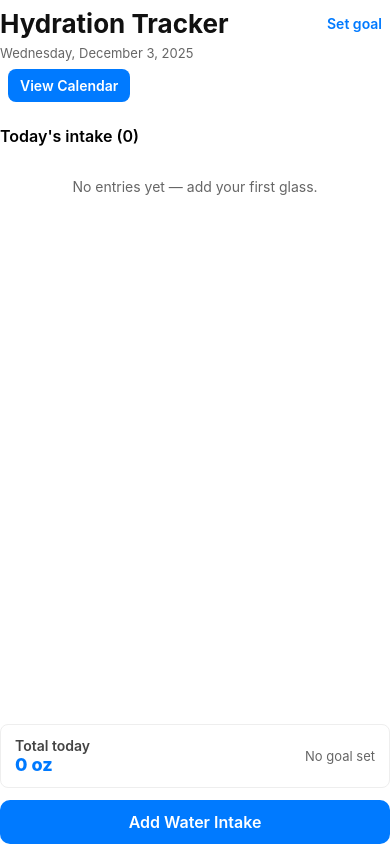
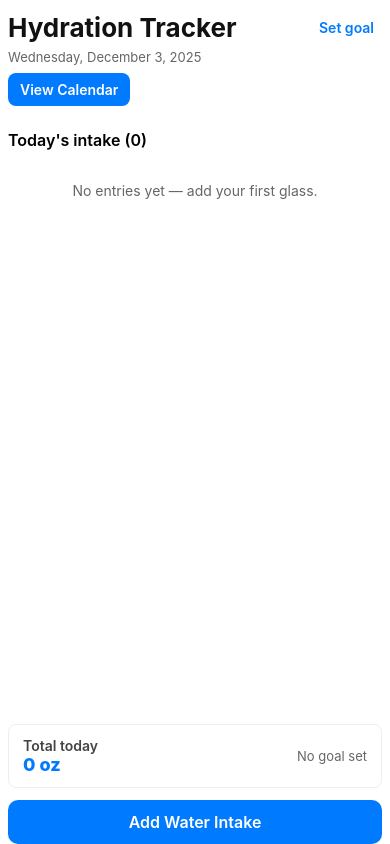
Before and after one commit to nataliedanner/hydration-tracker, a React Native app: screen / in a window 390 px wide. Built offline with nearby package versions, Linux system fonts and the light colour scheme.

Commit message:
Added formatting

```diff
--- a/App.js
+++ b/App.js
@@ -285,13 +285,13 @@ function App() {
 
         <Text style={styles.date}>{dateStr}</Text>
 
-        {/* View Calendar button placed below the date and styled like the Back button */}
+        {/* View Calendar button placed below the date and aligned to the left */}
         <View style={styles.calendarBtnContainer}>
           <TouchableOpacity
             onPress={() => setCurrentScreen('calendar')}
-            style={[styles.modalBtn, styles.modalAdd, styles.calendarBtnMain]}
+            style={[styles.calendarBtnMain]}
           >
-            <Text style={[styles.modalBtnText, { color: '#fff' }]}>View Calendar</Text>
+            <Text style={[styles.modalBtnText, { color: '#fff', fontSize: 14 }]}>View Calendar</Text>
           </TouchableOpacity>
         </View>
       </View>
@@ -422,8 +422,12 @@ function App() {
 }
 
 const styles = StyleSheet.create({
-  container: { flex: 1, backgroundColor: '#fff', padding: 16 },
-  header: { paddingTop: 8, paddingBottom: 12 },
+  // increased overall padding so home text isn't so close to the edges
+  container: { flex: 1, backgroundColor: '#fff', padding: 20 },
+
+  // give header a little horizontal padding so title/controls don't hug the edge
+  header: { paddingTop: 12, paddingBottom: 12, paddingHorizontal: 8 },
+
   headerTop: { flexDirection: 'row', justifyContent: 'space-between', alignItems: 'center' },
   title: { fontSize: 26, fontWeight: '700', color: '#111' },
   goalEditBtn: { paddingHorizontal: 8, paddingVertical: 6 },
@@ -431,7 +435,10 @@ const styles = StyleSheet.create({
   calendarBtn: { paddingHorizontal: 10, paddingVertical: 6, marginLeft: 8, borderRadius: 8, borderWidth: 1, borderColor: '#007AFF' },
   calendarBtnText: { color: '#007AFF', fontWeight: '600' },
   date: { marginTop: 6, fontSize: 13, color: '#666' },
-  content: { flex: 1, marginTop: 12 },
+
+  // add horizontal padding inside main content area
+  content: { flex: 1, marginTop: 12, paddingHorizontal: 8 },
+
   sectionTitle: { fontSize: 16, fontWeight: '600', marginBottom: 8 },
   list: { flex: 1 },
   emptyText: { color: '#666', textAlign: 'center', marginTop: 24 },
```
